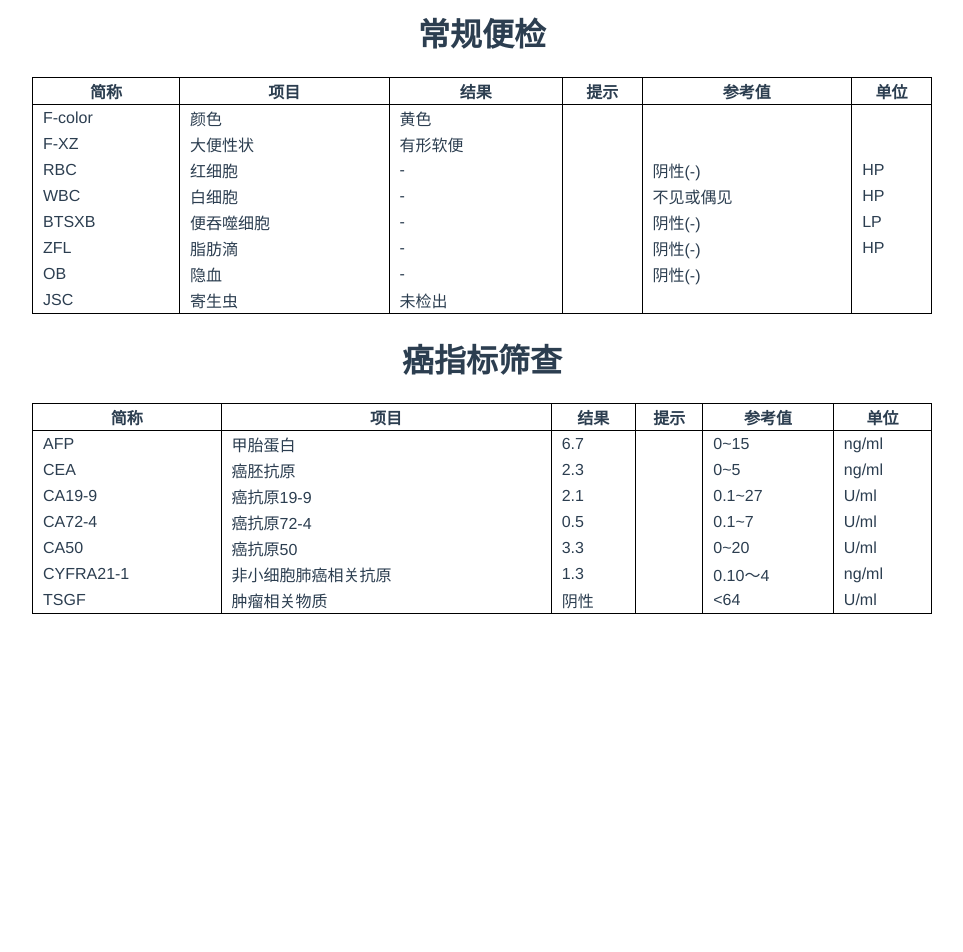
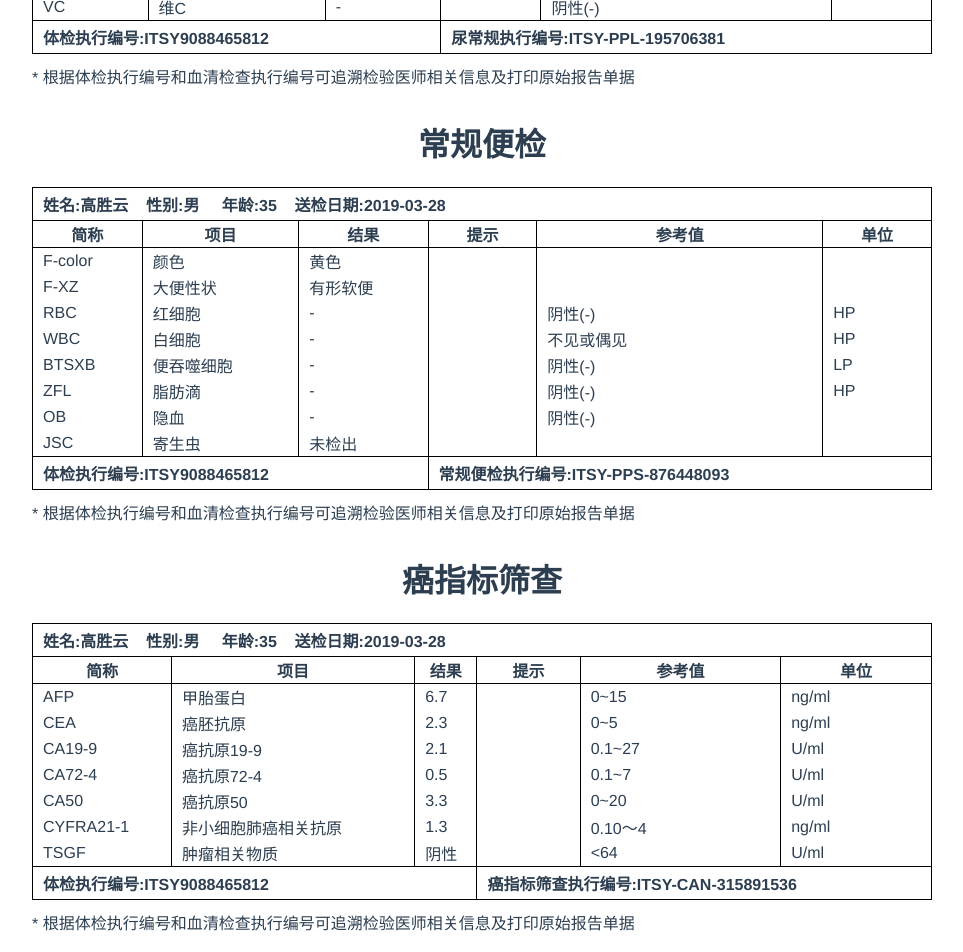
Before and after one commit to gaoshengyun/phyexamresult, a Vue app: page /#/immunoassay in a window 1280 px wide. Shown: the part 485-1437 px from the top of the page, without its empty margins (158-1121 px from the left). Before the commit the page ends 1107 px from the top, so only its background shows below. Built offline with nearby package versions, Linux system fonts and the light colour scheme.

Commit message:
免疫检查信息补全

```diff
--- a/src/components/immunoassay.vue
+++ b/src/components/immunoassay.vue
@@ -2,6 +2,9 @@
   <div>
     <h1>尿常规十一项</h1>
     <table>
+      <tr>
+        <th class="info" colspan="6">姓名:高胜云 &nbsp;&nbsp;&nbsp;性别:男 &nbsp;&nbsp;&nbsp; 年龄:35 &nbsp;&nbsp;&nbsp;送检日期:2019-03-28</th>
+      </tr>
       <tr>
         <th>简称</th>
         <th>项目</th>
@@ -18,10 +21,18 @@
         <td>{{item.reference}}</td>
         <td>{{item.units}}</td>
       </tr>
+      <tr>
+        <th class="info" colspan="3">体检执行编号:ITSY9088465812</th>
+        <th class="info" colspan="3">尿常规执行编号:ITSY-PPL-195706381</th>
+      </tr>
     </table>
+    <div class="tips">* 根据体检执行编号和血清检查执行编号可追溯检验医师相关信息及打印原始报告单据</div>
 
     <h1>常规便检</h1>
     <table>
+      <tr>
+        <th class="info" colspan="6">姓名:高胜云 &nbsp;&nbsp;&nbsp;性别:男 &nbsp;&nbsp;&nbsp; 年龄:35 &nbsp;&nbsp;&nbsp;送检日期:2019-03-28</th>
+      </tr>
       <tr>
         <th>简称</th>
         <th>项目</th>
@@ -38,10 +49,18 @@
         <td>{{item.reference}}</td>
         <td>{{item.units}}</td>
       </tr>
+      <tr>
+        <th class="info" colspan="3">体检执行编号:ITSY9088465812</th>
+        <th class="info" colspan="3">常规便检执行编号:ITSY-PPS-876448093</th>
+      </tr>
     </table>
+    <div class="tips">* 根据体检执行编号和血清检查执行编号可追溯检验医师相关信息及打印原始报告单据</div>
 
     <h1>癌指标筛查</h1>
     <table>
+      <tr>
+        <th class="info" colspan="6">姓名:高胜云 &nbsp;&nbsp;&nbsp;性别:男 &nbsp;&nbsp;&nbsp; 年龄:35 &nbsp;&nbsp;&nbsp;送检日期:2019-03-28</th>
+      </tr>
       <tr>
         <th>简称</th>
         <th>项目</th>
@@ -58,7 +77,12 @@
         <td>{{item.reference}}</td>
         <td>{{item.units}}</td>
       </tr>
+      <tr>
+        <th class="info" colspan="3">体检执行编号:ITSY9088465812</th>
+        <th class="info" colspan="3">癌指标筛查执行编号:ITSY-CAN-315891536</th>
+      </tr>
     </table>
+    <div class="tips">* 根据体检执行编号和血清检查执行编号可追溯检验医师相关信息及打印原始报告单据</div>
   </div>
 </template>
 <script>
@@ -83,6 +107,11 @@ export default {
     border-bottom: 1px solid #000;
     th{
       border: 1px solid #000;
+      &.info{
+        text-align: left;
+        padding-left: 10px;
+        height: 30px;
+      }
     }
     td{
       text-align: left;
@@ -94,4 +123,10 @@ export default {
       }
     }
   }
+  .tips{
+    text-align: left;
+    width: 900px;
+    margin: 0 auto;
+    padding: 10px;
+  }
 </style>
```
